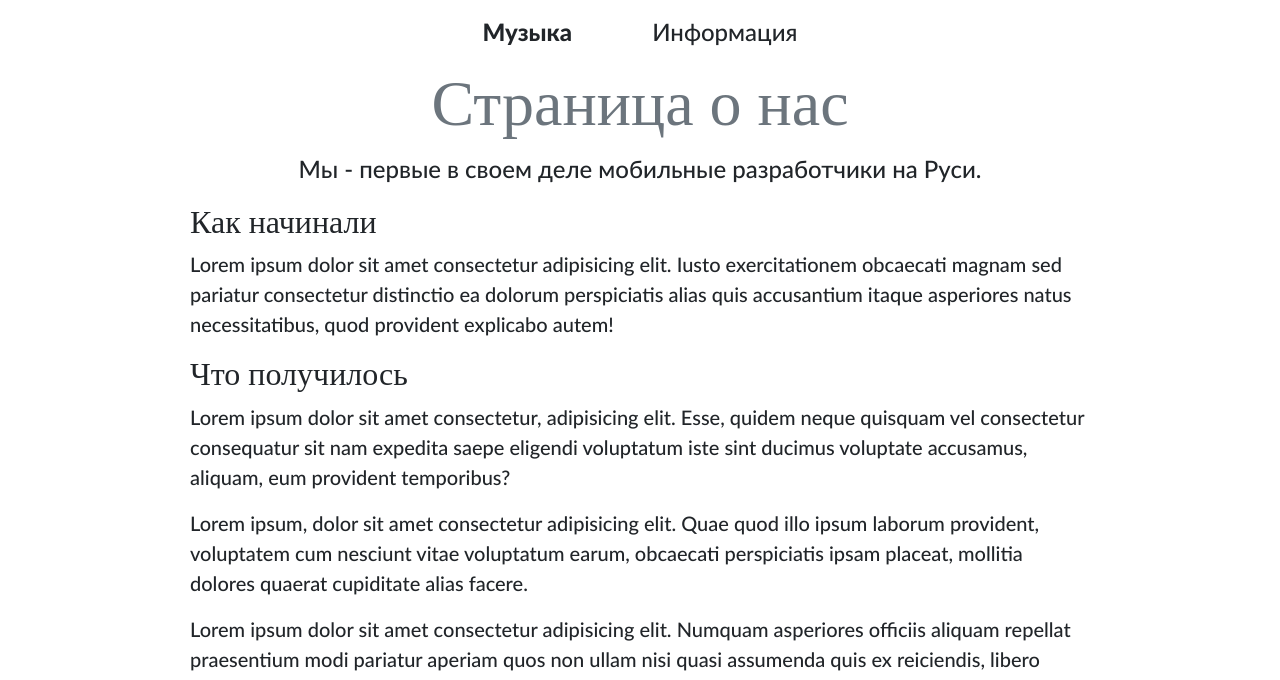
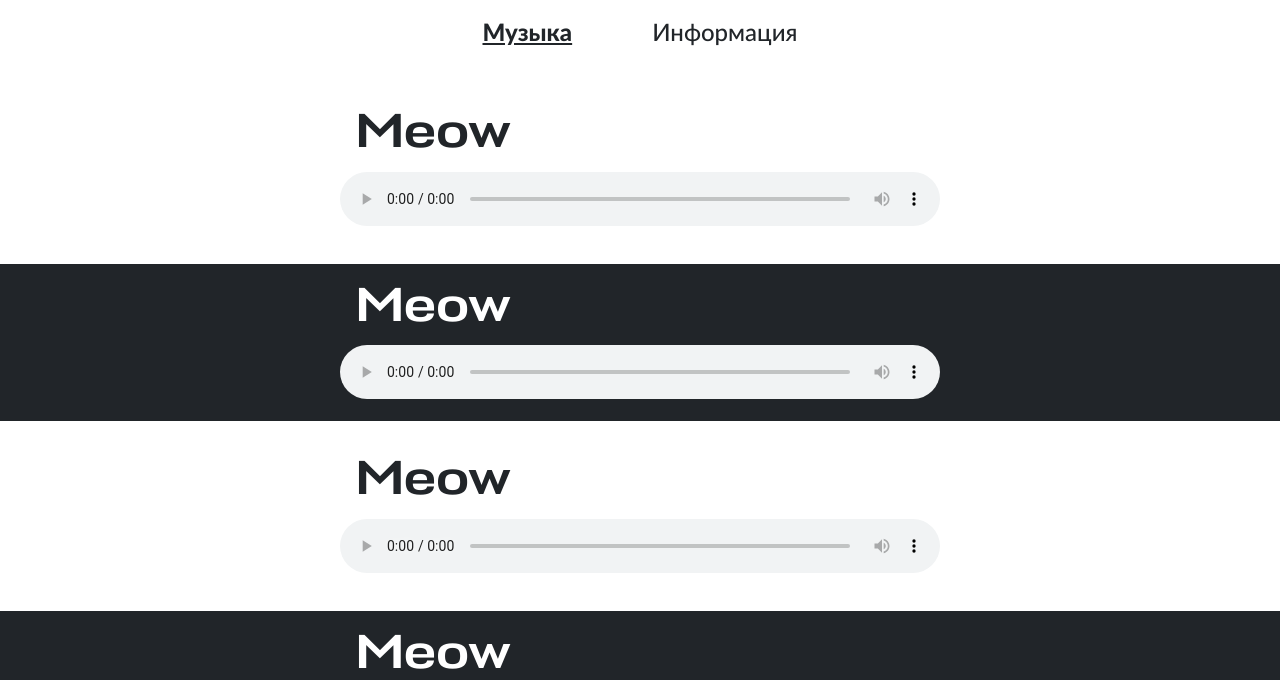
Before and after one commit to livestme/livestme.github.io, a plain HTML site: page music.html in a window 1280 px wide. Shown: the part 118-798 px from the top of the page. Drawn offline with Linux system fonts and the light colour scheme; files whose address does not match are found by name; a web font is replaced by a local one.

Commit message:
work at site

```diff
--- a/assets/css/main/bootstrap-edit.css
+++ b/assets/css/main/bootstrap-edit.css
@@ -17,3 +17,8 @@
 		margin-right: 0 !important;
 	}
 }
+
+.underline-on
+{
+	text-decoration: underline !important;
+}
--- a/music.html
+++ b/music.html
@@ -42,7 +42,7 @@
           <div class="logo ms-2 display-3 text-dark m-0">Livestme</div>
         </a>
         <div class="d-flex">
-          <a class="nav-link fw-bold mx-4 fs-4 text-dark">Музыка</a>
+          <a class="nav-link fw-bold mx-4 fs-4 text-dark underline-on">Музыка</a>
           <a href="/about.html" class="nav-link fs-4 mx-4 text-dark">Информация</a>
         </div>
       </div>
@@ -50,33 +50,48 @@
   </header>
 
   <!-- main -->
-  <main class="container">
-    <h1 class="text-center text-muted display-3">Страница о нас</h1>
-    <p class="text-center fs-4">
-      Мы - первые в своем деле мобильные разработчики на Руси.
-    </p>
-
-    <div style="max-width: 900px; margin: auto;">
-        <h2>Как начинали</h2>
-        <p class="fs-5">
-          Lorem ipsum dolor sit amet consectetur adipisicing elit. Iusto exercitationem obcaecati magnam sed pariatur
-          consectetur distinctio ea dolorum perspiciatis alias quis accusantium itaque asperiores natus necessitatibus, quod
-          provident explicabo autem!
-        </p>
-        <h2>Что получилось</h2>
-        <p class="fs-5">
-          Lorem ipsum dolor sit amet consectetur, adipisicing elit. Esse, quidem neque quisquam vel consectetur consequatur sit nam expedita saepe eligendi voluptatum iste sint ducimus voluptate accusamus, aliquam, eum provident temporibus?
-        </p>
-        <p class="fs-5">
-          Lorem ipsum, dolor sit amet consectetur adipisicing elit. Quae quod illo ipsum laborum provident, voluptatem cum nesciunt vitae voluptatum earum, obcaecati perspiciatis ipsam placeat, mollitia dolores quaerat cupiditate alias facere.
-        </p>
-        <p class="fs-5">
-          Lorem ipsum dolor sit amet consectetur adipisicing elit. Numquam asperiores officiis aliquam repellat praesentium modi pariatur aperiam quos non ullam nisi quasi assumenda quis ex reiciendis, libero laboriosam, distinctio accusantium.
-        </p>
-        <h2>Что даем</h2>
-        <p class="fs-5">
-          Lorem ipsum dolor sit amet consectetur adipisicing elit. Eligendi ullam labore repellat, distinctio, saepe aspernatur animi optio laudantium praesentium blanditiis consequatur modi voluptatibus in sunt culpa impedit. Rem, magnam nulla.
-        </p>
+  <main>
+    <div class="mt-4">
+        <div class="bg-white py-3 my-3">
+          <div style="max-width: 600px; margin: auto;">
+            <p class="m-0 mb-2 ps-3 logo text-dark display-5">
+              Meow
+            </p>
+            <div class="text-center">
+              <audio controls type="audio/mpeg" src="/assets/music/meow.mp3" preload="metadata" style="width: 100%;"></audio>
+            </div>
+          </div>
+        </div>
+        <div class="bg-dark py-3 my-3">
+          <div style="max-width: 600px; margin: auto;">
+            <p class="m-0 mb-2 ps-3 logo text-white display-5">
+              Meow
+            </p>
+            <div class="text-center">
+              <audio controls type="audio/mpeg" src="/assets/music/meow.mp3" preload="metadata" style="width: 100%;"></audio>
+            </div>
+          </div>
+        </div>
+        <div class="bg-white py-3 my-3">
+          <div style="max-width: 600px; margin: auto;">
+            <p class="m-0 mb-2 ps-3 logo text-dark display-5">
+              Meow
+            </p>
+            <div class="text-center">
+              <audio controls type="audio/mpeg" src="/assets/music/meow.mp3" preload="metadata" style="width: 100%;"></audio>
+            </div>
+          </div>
+        </div>
+        <div class="bg-dark py-3 my-3">
+          <div style="max-width: 600px; margin: auto;">
+            <p class="m-0 mb-2 ps-3 logo text-white display-5">
+              Meow
+            </p>
+            <div class="text-center">
+              <audio controls type="audio/mpeg" src="/assets/music/meow.mp3" preload="metadata" style="width: 100%;"></audio>
+            </div>
+          </div>
+        </div>
     </div>
   </main>
 
```
Also changed, not shown: about.html (+25 -15 lines), 1 other file.
